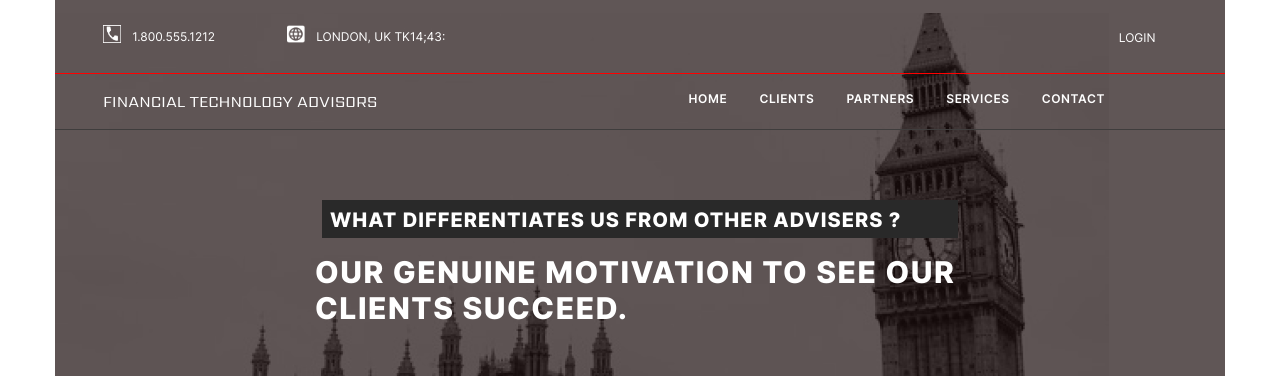
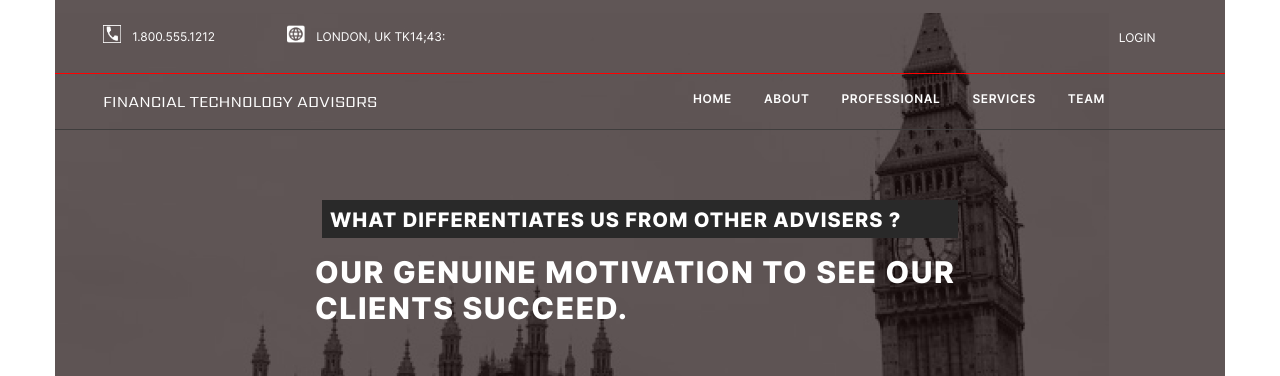
Before and after one commit to Gideonthegre8t/portfolio-website-1, a React (Create React App) app: page / in a window 1280 px wide. Shown: the top 376 px of the page. Built offline with nearby package versions, Linux system fonts and the light colour scheme.

Commit message:
Website Upgrade

```diff
--- a/package.json
+++ b/package.json
@@ -13,6 +13,7 @@
     "react-dom": "^18.2.0",
     "react-icons": "^5.0.1",
     "react-scripts": "5.0.1",
+    "react-scroll": "^1.9.0",
     "tailwind-merge": "^2.2.1",
     "web-vitals": "^2.1.4"
   },
--- a/src/components/About1.js
+++ b/src/components/About1.js
@@ -5,7 +5,7 @@ import graphImagephone from "../assets/images/graph-image-phone.png";
 
 function About1() {
   return (
-    <section className="about1-container">
+    <section id="about" className="about1-container">
       <div className="about1-story1">
         <h1 className="about1-text1">WHO WE ARE</h1>
         <p className=" about1-text2">
--- a/src/components/About2.js
+++ b/src/components/About2.js
@@ -6,7 +6,7 @@ import researchTrainingImage from "../assets/images/research-image.png";
 
 function About2() {
   return (
-    <section className="about2-container">
+    <section id="services" className="about2-container">
       <h1 className="about2-text1">WHAT WE DO</h1>
       <p className="about2-text2">
         FTA is dedicated to seeing you choose the right technology strategy
--- a/src/components/Advice.js
+++ b/src/components/Advice.js
@@ -2,7 +2,7 @@ import React from "react";
 
 function Advice() {
   return (
-    <div className="advice-container">
+    <div id="professional" className="advice-container">
       <div className="advice-text">
         <h1 className="advice-text1">
           DO YOU FEEL YOU NEED PROFESSIONAL ADVICE
--- a/src/components/Header.js
+++ b/src/components/Header.js
@@ -7,8 +7,13 @@ import Navbar from "./Navbar";
 
 function Header() {
   return (
-    <header className="header-container">
-      <img className="header-wallpaper" src={headerWallPaper} alt="wallpaper" />
+    <header className="header-container wrapper">
+      <div id="home">
+        <img
+          className="header-wallpaper"
+          src={headerWallPaper}
+          alt="wallpaper"
+        />
         <img
           className="phone-header-wallpaper"
           src={phoneWallpaper}
@@ -54,6 +59,7 @@ function Header() {
             OUR GENUINE MOTIVATION TO SEE OUR CLIENTS SUCCEED.
           </p>
         </div>
+      </div>
     </header>
   );
 }
--- a/src/components/Navbar.js
+++ b/src/components/Navbar.js
@@ -4,27 +4,30 @@ import { FaBars } from "react-icons/fa";
 function Navbar() {
   const [showLinks, setShowLinks] = useState(false);
 
-  const handleClick = (event) => {
+  const handleClick = (event, id) => {
     event.preventDefault(); // Prevent default anchor behavior
+    const element = document.getElementById(id);
+    element.scrollIntoView({ behavior: "smooth" });
+    setShowLinks(false); // Close the navbar after clicking a link
   };
 
   return (
     <div className="navigator">
       <nav className="navbar links" id={showLinks ? "hidden" : ""}>
-        <a href="/#" onClick={handleClick}>
+        <a href="/#" onClick={(e) => handleClick (e, "home")}>
           HOME
         </a>
-        <a href="/#" onClick={handleClick}>
-          CLIENTS
+        <a href="/#" onClick={(e) => handleClick (e, "about")}>
+          ABOUT
         </a>
-        <a href="/#" onClick={handleClick}>
-          PARTNERS
+        <a href="/#" onClick={(e) => handleClick (e, "professional")}>
+          PROFESSIONAL
         </a>
-        <a href="/#" onClick={handleClick}>
+        <a href="/#" onClick={(e) => handleClick (e, "services")}>
           SERVICES
         </a>
-        <a href="/#" onClick={handleClick}>
-          CONTACT
+        <a href="/#" onClick={(e) => handleClick (e, "team")}>
+         TEAM
         </a>
       </nav>
       <button onClick={() => setShowLinks(!showLinks)} className="nav-btn">
--- a/src/components/Reach.js
+++ b/src/components/Reach.js
@@ -21,7 +21,7 @@ const ReachOutForm = () => {
   };
 
   return (
-    <div className="reach-us-container">
+    <div id="contact" className="reach-us-container">
       <div className="reach-us-text">
         <h2 className="reach-us-text1">REACH OUT TO US</h2>
         <p className="reach-us-text2">
--- a/src/components/Team.js
+++ b/src/components/Team.js
@@ -6,7 +6,7 @@ import teamMemberphone from "../assets/images/team-member-phone-size.png";
 
 function Team() {
   return (
-    <div className="team-container">
+    <div id="team" className="team-container">
       <img className="team-wallpaper" src={teamWallpaper} alt="office-pics" />
       <img
         className="team-wallpaper-phone"
--- a/src/index.css
+++ b/src/index.css
@@ -13,6 +13,8 @@ body {
   width: 73.125rem;
   height: 243rem;
 }
+
+
 .header-container {
   margin: 0 auto;
   width: 100%;
```
Also changed, not shown: 1 other file (tests, documents, lock files or other folders). Lines whose indentation alone changed are shown as unchanged.
